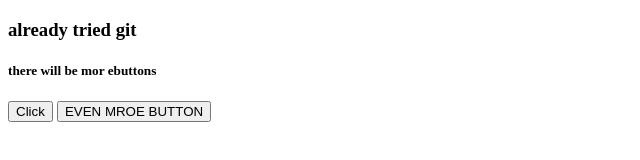
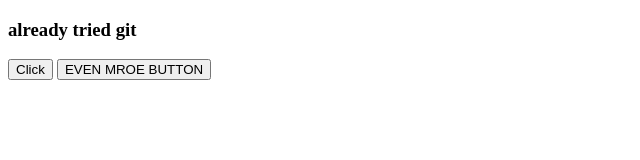
Before and after one commit to Funreall/Tic-Tac-Toe, a plain HTML site: page index.html in a window 1280 px wide. Shown: the whole page, without its empty margins (0-640 px from the left). Drawn offline with Linux system fonts and the light colour scheme.

```diff
--- a/index.html
+++ b/index.html
@@ -9,7 +9,6 @@
 <body>
 
   <h3>already tried git</h3>
-  <h5>there will be mor ebuttons</h5>
   <button>Click</button>
   <button>EVEN MROE BUTTON</button>
   <script src="script.js"></script>
```
